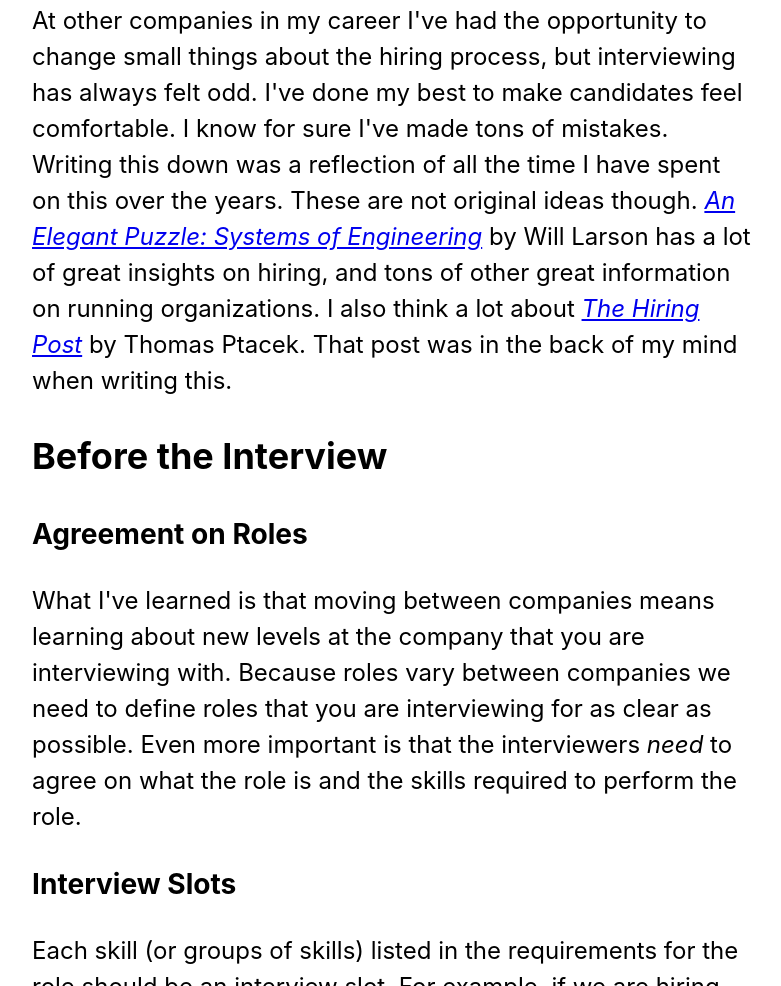
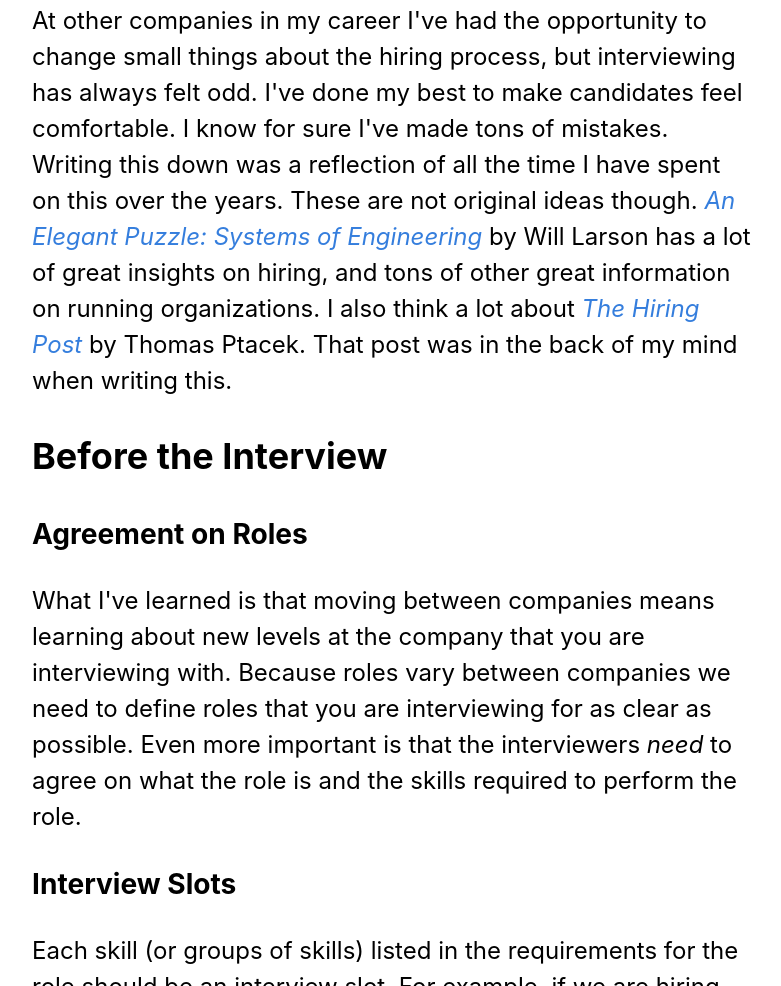
Before and after one commit to emkay/tooz.dev, an Eleventy site: page posts/hiring.md in a window 1280 px wide. Shown: the part 1746-2732 px from the top of the page, without its empty margins (403-1184 px from the left). Built offline with nearby package versions, Linux system fonts and the light colour scheme; Eleventy itself is replaced by a stand-in of ours; files that its build step writes are made by us from their sources.

Commit message:
fixing links

```diff
--- a/posts/hiring.md
+++ b/posts/hiring.md
@@ -24,7 +24,7 @@ Key take aways:
 
 Over the years I've done many interviews and I've been on both sides of the table. I was once part of the _Hiring Machine_ at Yahoo!. We were a group of engineers tasked with a goal of growing our engineering organization. I stopped writing code for a bit and my focus was primarily on hiring. There was a process to follow, but it lacked a cohesive strategy. Through that entire time I came to realize that the process had an extreme focus on tweaking the metrics to make it look like a lot of good work was being done. I learned a lot about what did and did not work. The _Hiring Machine_ did teach me to track work being done by who and what stage we were at with a potential candidate, but had little direction once that potential candidate became a candidate. It also lacked a process for feedback.
 
-At other companies in my career I've had the opportunity to change small things about the hiring process, but interviewing has always felt odd. I've done my best to make candidates feel comfortable. I know for sure I've made tons of mistakes. Writing this down was a reflection of all the time I have spent on this over the years. These are not original ideas though. [_An Elegant Puzzle: Systems of Engineering_](https://lethain.com/elegant-puzzle/) by Will Larson has a lot of great insights on hiring, and tons of other great information on running organizations. I also think a lot about [_The Hiring Post_](https://sockpuppet.org/blog/2015/03/06/the-hiring-post/) by Thomas Ptacek. That post was in the back of my mind when writing this.
+At other companies in my career I've had the opportunity to change small things about the hiring process, but interviewing has always felt odd. I've done my best to make candidates feel comfortable. I know for sure I've made tons of mistakes. Writing this down was a reflection of all the time I have spent on this over the years. These are not original ideas though. <a class="{{linkClass}} i" href="https://lethain.com/elegant-puzzle/">An Elegant Puzzle: Systems of Engineering</a> by Will Larson has a lot of great insights on hiring, and tons of other great information on running organizations. I also think a lot about <a class="{{linkClass}} i" href="https://sockpuppet.org/blog/2015/03/06/the-hiring-post/">The Hiring Post</a> by Thomas Ptacek. That post was in the back of my mind when writing this.
 
 ## Before the Interview
 
```
Also changed, not shown: 1 other file.
